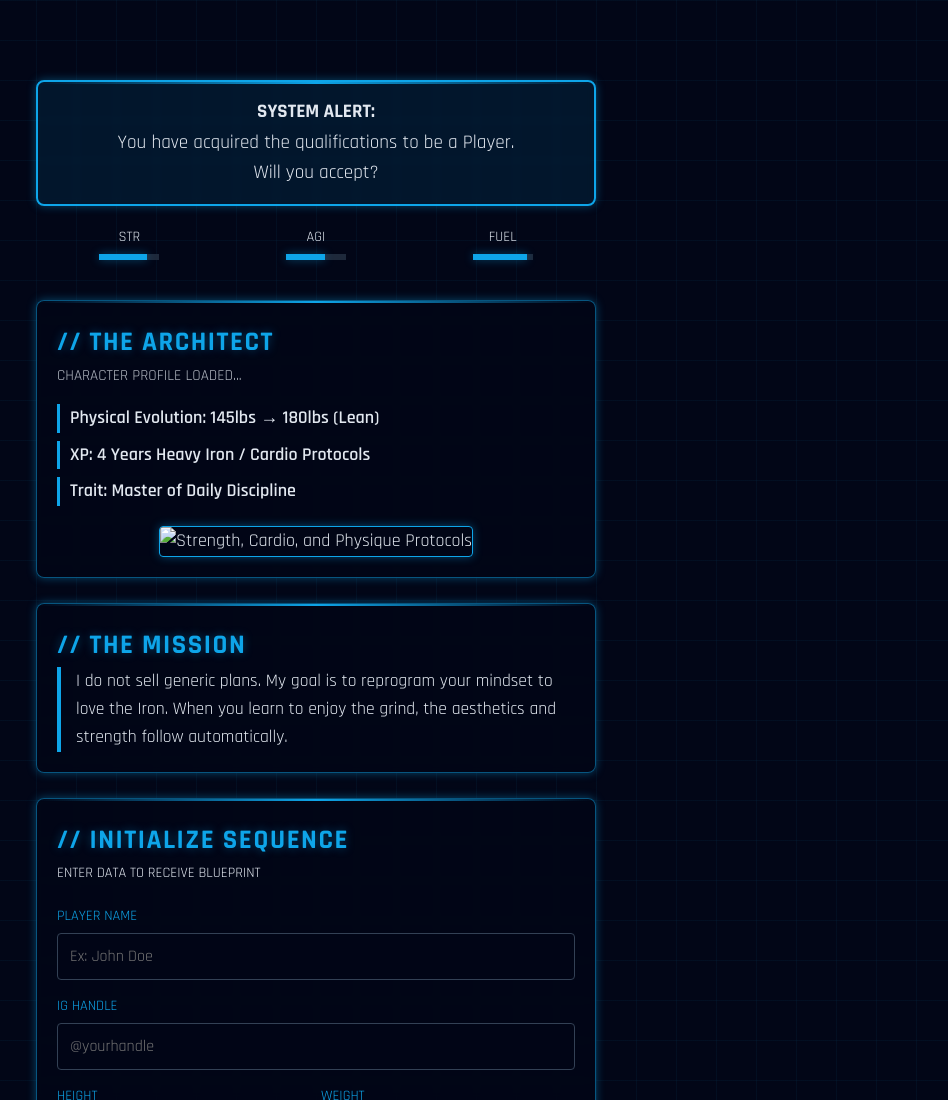
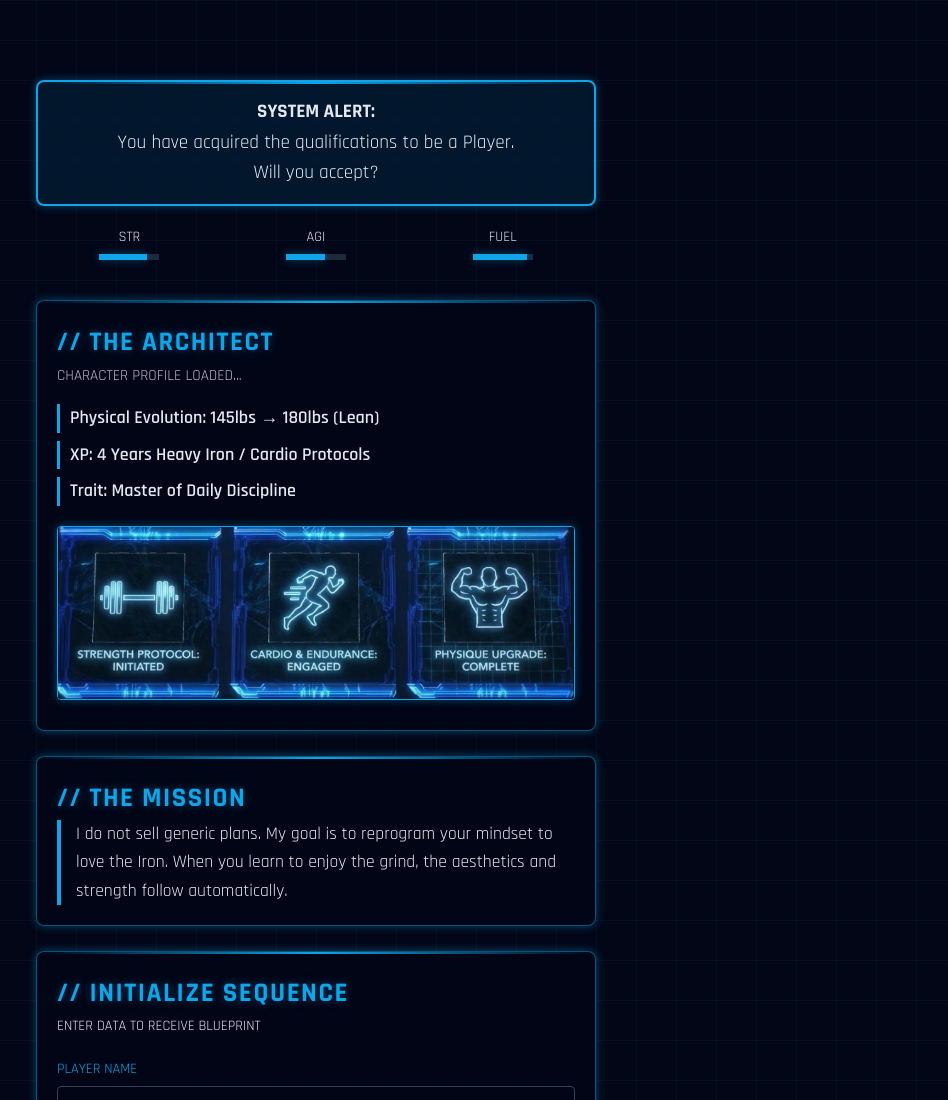
Before and after one commit to snotlax/system, a plain HTML site: page index.html in a window 1280 px wide. Shown: the top 1100 px of the page, without its empty margins (324-1272 px from the left). Drawn offline with Linux system fonts and the light colour scheme.

Commit message:
Update index.html

```diff
--- a/index.html
+++ b/index.html
@@ -276,7 +276,7 @@
             </ul>
 
             <div class="photo-grid">
-                <img src="assets/Categories.png" alt="Strength, Cardio, and Physique Protocols">
+                <img src="Categories.png" alt="Strength, Cardio, and Physique Protocols">
             </div>
         </section>
 
```
